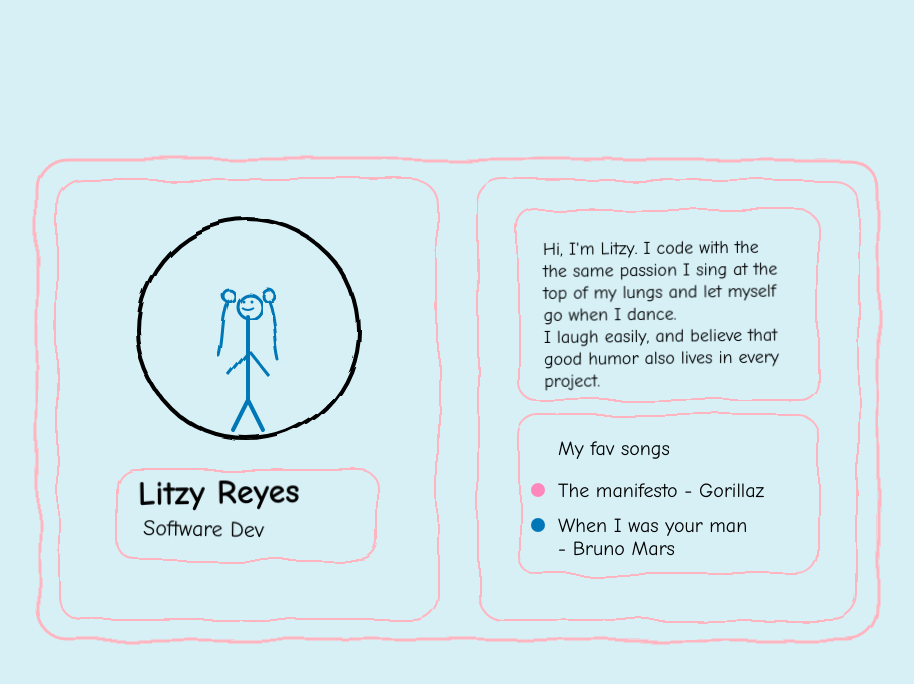
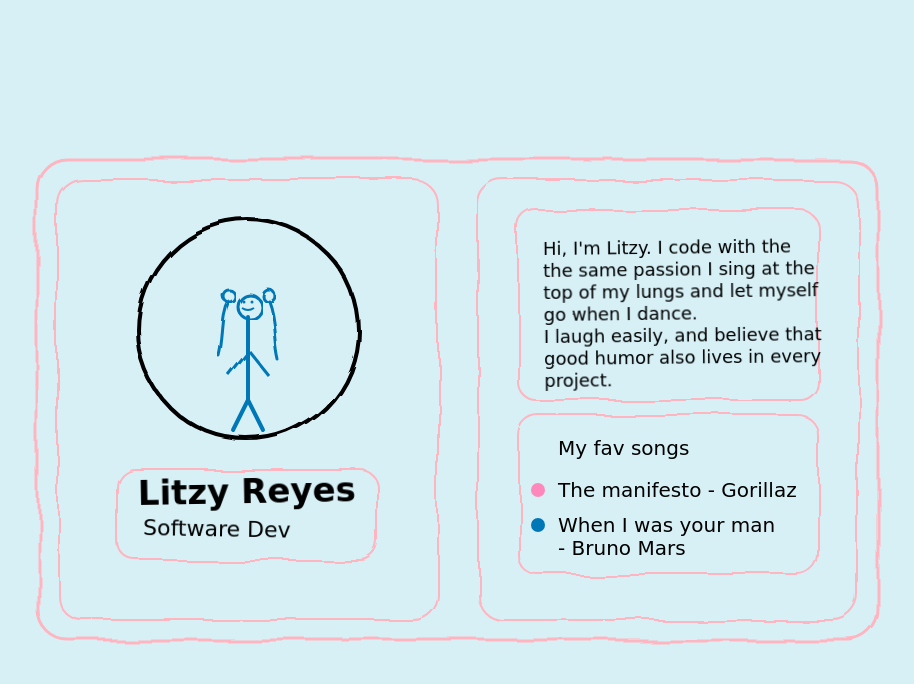
Before and after one commit to LitzyreyesDev/About_me, a website: page public/index.html in a window 1280 px wide. Shown: the whole page, without its empty margins (182-1096 px from the left). Drawn offline with Linux system fonts and the light colour scheme.

Commit message:
change font

```diff
--- a/public/index.html
+++ b/public/index.html
@@ -1,8 +1,11 @@
 <!DOCTYPE html>
 <html lang="es">
+<link rel="preconnect" href="https://fonts.googleapis.com">
+<link rel="preconnect" href="https://fonts.gstatic.com" crossorigin>
+<link href="https://fonts.googleapis.com/css2?family=Patrick+Hand&display=swap" rel="stylesheet">
 <head>
 <meta charset="UTF-8" />
-<title>Bordes infantiles</title>
+<title>Litzy's website</title>
 
 <style>
   body {
@@ -12,6 +15,8 @@
     justify-content: center;
     align-items: center;
     height: 100vh;
+     font-family: "Short Stack", cursive;
+
   }
 </style>
 </head>
@@ -170,14 +175,14 @@
         filter="url(#kidSketch)"/>
 
   <text x="130" y="365" font-size="34"
-        font-family="Comic Sans MS, Segoe Print, cursive"
+
         font-weight="bold"
         fill="black"
         filter="url(#handText)"
         transform="rotate(-1 130 365)">Litzy Reyes</text>
 
   <text x="135" y="395" font-size="22"
-        font-family="Comic Sans MS, Segoe Print, cursive"
+
         fill="black"
         filter="url(#handText)"
         transform="rotate(1 135 395)">Software Dev</text>
@@ -192,7 +197,7 @@
   x="535"
   y="115"
   font-size="18"
-  font-family="Comic Sans MS, Segoe Print, cursive"
+
   fill="black"
   filter="url(#handText)"
   transform="rotate(-0.6 535 115)">
@@ -232,24 +237,24 @@
         fill="none" stroke="#ffb5c0" stroke-width="2"
         filter="url(#kidSketch)"/>
   <text x="550" y="315" font-size="20"
-        font-family="Comic Sans MS, Segoe Print, cursive"
+
         fill="black"
         filter="url(#handText)">My fav songs</text>
 
 
   <circle cx="530" cy="350" r="7" fill="#fe88bc"/>
   <text x="550" y="357" font-size="20"
-        font-family="Comic Sans MS, Segoe Print, cursive"
+
         fill="black"
         filter="url(#handText)">The manifesto -  Gorillaz</text>
 
   <circle cx="530" cy="385" r="7" fill="#0077b6"/>
   <text x="550" y="392" font-size="20"
-        font-family="Comic Sans MS, Segoe Print, cursive"
+
         fill="black"
         filter="url(#handText)">When I was your man  </text>
  <text x="550" y="415" font-size="20"
-        font-family="Comic Sans MS, Segoe Print, cursive"
+
         fill="black"
         filter="url(#handText)">- Bruno Mars </text>
 </svg>
```
